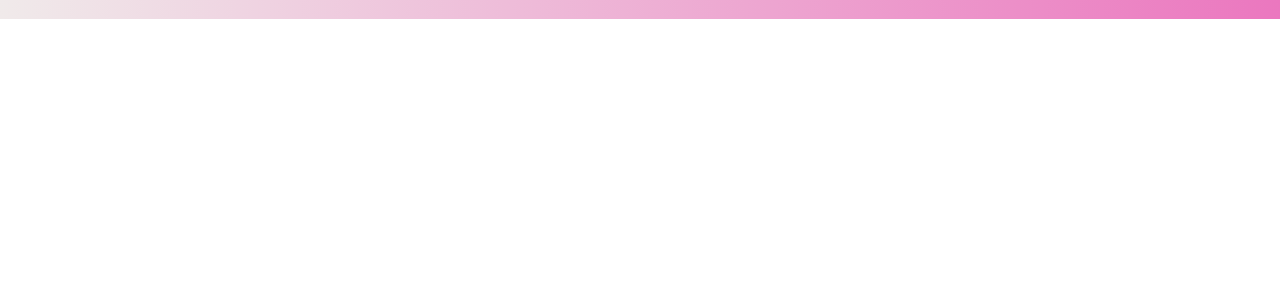
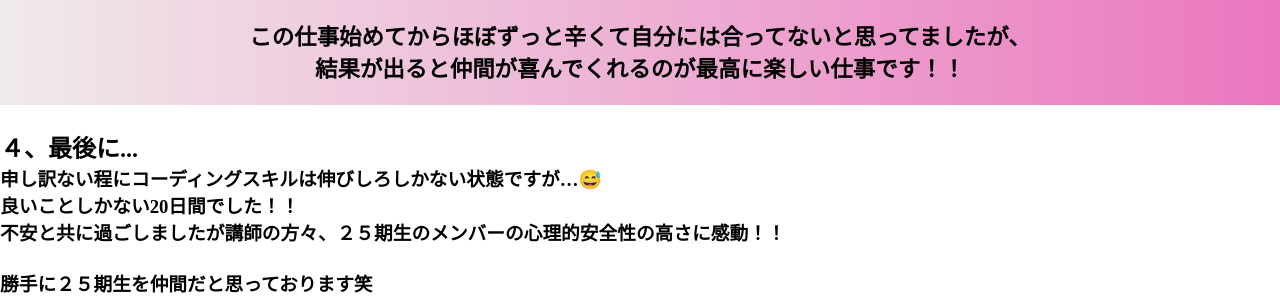
Before and after one commit to yuichirokimoto/yuichirokimoto.fnd25, a plain HTML site: page index.html in a window 1280 px wide. Shown: the part 3165-3461 px from the top of the page. Before the commit the page ends 3184 px from the top, so only its background shows below. Drawn offline with Linux system fonts and the light colour scheme.

Commit message:
Update index.html

```diff
--- a/index.html
+++ b/index.html
@@ -125,7 +125,18 @@
                         <img src="仕事紹介3.jpg"  width="400" height="250" alt="">
                     </div>
                     <h3>本来は今年から現場戻り予定でしたが、この仕事を成功させてから現場へ帰ろうと思います！！</h3><br>
+                    <h3>この仕事始めてからほぼずっと辛くて自分には合ってないと思ってましたが、<br>
+                        結果が出ると仲間が喜んでくれるのが最高に楽しい仕事です！！</h3><br>
                 </div>
+              <div class="lalalast">
+          　　   <h2>４、最後に...</h2>
+                <h3>申し訳ない程にコーディングスキルは伸びしろしかない状態ですが…😅 </h3>
+                <h3>良いことしかない20日間でした！！ </h3>
+                <h3>不安と共に過ごしましたが講師の方々、２５期生のメンバーの心理的安全性の高さに感動！！ </h3>
+            　　<h3>勝手に２５期生を仲間だと思っております笑 </h3>
+
+            <div>
+
             </div>
       </div>
     </div>
```
